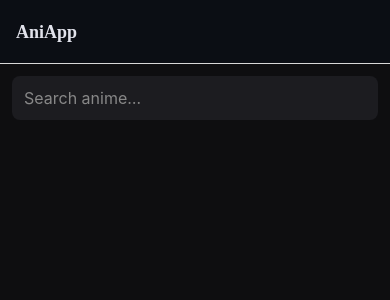
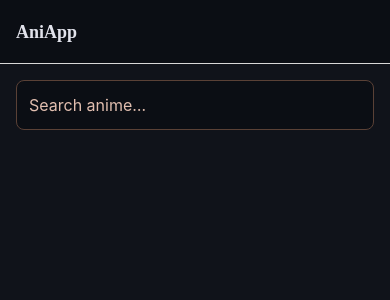
Before and after one commit to ducquang2/AniApp, a React Native app: screen /Search in a window 390 px wide. Shown: the top 300 px of the page. Built offline with nearby package versions, Linux system fonts and the light colour scheme.

Commit message:
feat: enhance anime search and episode display with thumbnail support and improved UI elements

```diff
--- a/src/scraper/constants.ts
+++ b/src/scraper/constants.ts
@@ -5,7 +5,12 @@ export const USER_AGENT =
   'Mozilla/5.0 (Windows NT 10.0; Win64; x64; rv:109.0) Gecko/20100101 Firefox/121.0';
 
 export const SEARCH_GQL =
-  'query( $search: SearchInput $limit: Int $page: Int $translationType: VaildTranslationTypeEnumType $countryOrigin: VaildCountryOriginEnumType ) { shows( search: $search limit: $limit page: $page translationType: $translationType countryOrigin: $countryOrigin ) { edges { _id name availableEpisodes __typename } }}';
+  'query( $search: SearchInput $limit: Int $page: Int $translationType: VaildTranslationTypeEnumType $countryOrigin: VaildCountryOriginEnumType ) { shows( search: $search limit: $limit page: $page translationType: $translationType countryOrigin: $countryOrigin ) { edges { _id name thumbnail availableEpisodes __typename } }}';
+
+// Allanime thumbnails come back either as full URLs or as bare filenames served
+// from this image host.
+export const ALLANIME_IMG_HOST =
+  'https://wp.youtube-anime.com/aln.youtube-anime.com';
 
 export const EPISODES_LIST_GQL =
   'query ($showId: String!) { show( _id: $showId ) { _id availableEpisodesDetail }}';
--- a/src/scraper/search.ts
+++ b/src/scraper/search.ts
@@ -1,5 +1,5 @@
 import { gqlPost } from './api';
-import { SEARCH_GQL } from './constants';
+import { ALLANIME_IMG_HOST, SEARCH_GQL } from './constants';
 import type { SearchResult, TranslationType } from './types';
 
 type RawSearchResponse = {
@@ -7,10 +7,18 @@ type RawSearchResponse = {
     edges: Array<{
       _id: string;
       name: string;
+      thumbnail?: string | null;
       availableEpisodes: { sub: number; dub: number; raw: number };
     }>;
   };
 };
+
+// Thumbnails arrive as full URLs or as bare filenames on the allanime image host.
+function resolveThumbnail(raw: string | null | undefined): string | undefined {
+  if (!raw) return undefined;
+  if (raw.startsWith('http')) return raw;
+  return `${ALLANIME_IMG_HOST}/${raw.replace(/^\//, '')}`;
+}
 
 export async function searchAnime(
   query: string,
@@ -28,6 +36,7 @@ export async function searchAnime(
     .map(e => ({
       id: e._id,
       name: e.name,
+      thumbnail: resolveThumbnail(e.thumbnail),
       availableEpisodes: e.availableEpisodes,
     }));
 }
--- a/src/scraper/types.ts
+++ b/src/scraper/types.ts
@@ -3,6 +3,7 @@ export type TranslationType = 'sub' | 'dub';
 export type SearchResult = {
   id: string;
   name: string;
+  thumbnail?: string;
   availableEpisodes: { sub: number; dub: number; raw: number };
 };
 
--- a/src/screens/EpisodesScreen.tsx
+++ b/src/screens/EpisodesScreen.tsx
@@ -1,4 +1,4 @@
-import { useEffect, useState } from 'react';
+import { useCallback, useEffect, useState } from 'react';
 import {
   ActivityIndicator,
   FlatList,
@@ -11,6 +11,8 @@ import type { NativeStackScreenProps } from '@react-navigation/native-stack';
 
 import { listEpisodes, type EpisodeInfo } from '../scraper';
 import type { RootStackParamList } from '../navigation';
+import { Button } from '../components';
+import { colors, radii, spacing, typography } from '../theme';
 
 type Props = NativeStackScreenProps<RootStackParamList, 'Episodes'>;
 
@@ -20,9 +22,9 @@ export function EpisodesScreen({ route, navigation }: Props) {
   const [loading, setLoading] = useState(true);
   const [error, setError] = useState<string | null>(null);
 
-  useEffect(() => {
-    navigation.setOptions({ title });
-    (async () => {
+  const load = useCallback(async () => {
+    setLoading(true);
+    setError(null);
     try {
       const list = await listEpisodes(showId, 'sub');
       setEpisodes(list);
@@ -31,13 +33,17 @@ export function EpisodesScreen({ route, navigation }: Props) {
     } finally {
       setLoading(false);
     }
-    })();
-  }, [showId, title, navigation]);
+  }, [showId]);
+
+  useEffect(() => {
+    navigation.setOptions({ title });
+    load();
+  }, [title, navigation, load]);
 
   if (loading) {
     return (
       <View style={styles.center}>
-        <ActivityIndicator />
+        <ActivityIndicator color={colors.primaryContainer} />
       </View>
     );
   }
@@ -45,6 +51,7 @@ export function EpisodesScreen({ route, navigation }: Props) {
     return (
       <View style={styles.center}>
         <Text style={styles.error}>{error}</Text>
+        <Button title="Retry" onPress={load} style={styles.retry} />
       </View>
     );
   }
@@ -52,12 +59,13 @@ export function EpisodesScreen({ route, navigation }: Props) {
   return (
     <FlatList
       style={styles.container}
+      contentContainerStyle={styles.list}
       data={episodes}
       numColumns={4}
       keyExtractor={item => item.episodeString}
       renderItem={({ item }) => (
         <Pressable
-          style={styles.cell}
+          style={({ pressed }) => [styles.cell, pressed && styles.cellPressed]}
           onPress={() =>
             navigation.navigate('Player', {
               showId,
@@ -73,21 +81,38 @@ export function EpisodesScreen({ route, navigation }: Props) {
 }
 
 const styles = StyleSheet.create({
-  container: { flex: 1, backgroundColor: '#0e0e10' },
+  container: { flex: 1, backgroundColor: colors.background },
+  list: { padding: spacing.base },
   center: {
     flex: 1,
-    backgroundColor: '#0e0e10',
+    backgroundColor: colors.background,
     alignItems: 'center',
     justifyContent: 'center',
+    padding: spacing.gutter,
   },
   cell: {
     flex: 1,
-    margin: 6,
+    margin: spacing.stackSm + 2,
     paddingVertical: 18,
-    backgroundColor: '#1c1c20',
-    borderRadius: 8,
+    backgroundColor: colors.surfaceContainer,
+    borderRadius: radii.base,
+    borderWidth: 1,
+    borderColor: colors.outlineVariant,
     alignItems: 'center',
   },
-  cellText: { color: '#fff', fontSize: 16, fontWeight: '600' },
-  error: { color: '#f55', textAlign: 'center', padding: 16 },
+  cellPressed: {
+    backgroundColor: colors.surfaceContainerHigh,
+    borderColor: colors.primaryContainer,
+  },
+  cellText: {
+    ...typography.bodyMd,
+    fontWeight: '600',
+    color: colors.onSurface,
+  },
+  error: {
+    color: colors.error,
+    ...typography.bodyMd,
+    textAlign: 'center',
+  },
+  retry: { marginTop: spacing.stackMd },
 });
--- a/src/screens/SearchScreen.tsx
+++ b/src/screens/SearchScreen.tsx
@@ -2,30 +2,45 @@ import { useState } from 'react';
 import {
   ActivityIndicator,
   FlatList,
-  Pressable,
   StyleSheet,
   Text,
   TextInput,
+  useWindowDimensions,
   View,
 } from 'react-native';
 import type { NativeStackScreenProps } from '@react-navigation/native-stack';
 
 import { searchAnime, type SearchResult } from '../scraper';
 import type { RootStackParamList } from '../navigation';
+import { AnimeCard, Button } from '../components';
+import { colors, radii, spacing, typography } from '../theme';
 
 type Props = NativeStackScreenProps<RootStackParamList, 'Search'>;
+
+function episodeLabel(item: SearchResult): string {
+  const { sub, dub } = item.availableEpisodes;
+  const parts = [`${sub} EP`];
+  if (dub > 0) parts.push('DUB');
+  return parts.join(' · ');
+}
 
 export function SearchScreen({ navigation }: Props) {
   const [query, setQuery] = useState('');
   const [results, setResults] = useState<SearchResult[]>([]);
   const [loading, setLoading] = useState(false);
   const [error, setError] = useState<string | null>(null);
+  const [searched, setSearched] = useState(false);
+  const [focused, setFocused] = useState(false);
+
+  const { width } = useWindowDimensions();
+  const cardWidth = (width - spacing.gutter * 3) / 2;
 
   const onSubmit = async () => {
     const q = query.trim();
     if (!q) return;
     setLoading(true);
     setError(null);
+    setSearched(true);
     try {
       const r = await searchAnime(q, 'sub');
       setResults(r);
@@ -40,39 +55,58 @@ export function SearchScreen({ navigation }: Props) {
   return (
     <View style={styles.container}>
       <TextInput
-        style={styles.input}
+        style={[styles.input, focused && styles.inputFocused]}
         placeholder="Search anime…"
-        placeholderTextColor="#888"
+        placeholderTextColor={colors.onSurfaceVariant}
         value={query}
         onChangeText={setQuery}
         onSubmitEditing={onSubmit}
+        onFocus={() => setFocused(true)}
+        onBlur={() => setFocused(false)}
         returnKeyType="search"
         autoCapitalize="none"
         autoCorrect={false}
       />
-      {loading && <ActivityIndicator style={styles.loader} />}
-      {error && <Text style={styles.error}>{error}</Text>}
+
+      {loading ? (
+        <ActivityIndicator
+          style={styles.loader}
+          color={colors.primaryContainer}
+        />
+      ) : null}
+
+      {error ? (
+        <View style={styles.stateBox}>
+          <Text style={styles.error}>{error}</Text>
+          <Button title="Retry" onPress={onSubmit} style={styles.retry} />
+        </View>
+      ) : null}
+
+      {!loading && !error && searched && results.length === 0 ? (
+        <Text style={styles.hint}>No results found.</Text>
+      ) : null}
+
       <FlatList
         data={results}
         keyExtractor={item => item.id}
+        numColumns={2}
+        columnWrapperStyle={styles.column}
+        contentContainerStyle={styles.list}
         renderItem={({ item }) => (
-          <Pressable
-            style={styles.row}
+          <AnimeCard
+            title={item.name}
+            posterUrl={item.thumbnail}
+            subtitle={episodeLabel(item)}
+            width={cardWidth}
+            style={styles.card}
             onPress={() =>
               navigation.navigate('Episodes', {
                 showId: item.id,
                 title: item.name,
                 subCount: item.availableEpisodes.sub,
               })
-            }>
-            <Text style={styles.title}>{item.name}</Text>
-            <Text style={styles.meta}>
-              {item.availableEpisodes.sub} sub
-              {item.availableEpisodes.dub > 0
-                ? ` · ${item.availableEpisodes.dub} dub`
-                : ''}
-            </Text>
-          </Pressable>
+            }
+          />
         )}
       />
     </View>
@@ -80,23 +114,33 @@ export function SearchScreen({ navigation }: Props) {
 }
 
 const styles = StyleSheet.create({
-  container: { flex: 1, backgroundColor: '#0e0e10' },
+  container: { flex: 1, backgroundColor: colors.background },
   input: {
-    margin: 12,
-    padding: 12,
-    borderRadius: 8,
-    backgroundColor: '#1c1c20',
-    color: '#fff',
-    fontSize: 16,
+    margin: spacing.gutter,
+    paddingHorizontal: spacing.stackMd,
+    paddingVertical: spacing.stackMd,
+    borderRadius: radii.base,
+    backgroundColor: colors.surfaceContainerLowest,
+    borderWidth: 1,
+    borderColor: colors.outlineVariant,
+    color: colors.onSurface,
+    ...typography.bodyMd,
   },
-  loader: { marginVertical: 12 },
-  error: { color: '#f55', marginHorizontal: 16, marginBottom: 8 },
-  row: {
-    paddingHorizontal: 16,
-    paddingVertical: 12,
-    borderBottomColor: '#222',
-    borderBottomWidth: StyleSheet.hairlineWidth,
+  inputFocused: { borderColor: colors.primaryContainer },
+  loader: { marginVertical: spacing.stackMd },
+  stateBox: {
+    paddingHorizontal: spacing.gutter,
+    paddingBottom: spacing.stackMd,
   },
-  title: { color: '#fff', fontSize: 16, fontWeight: '600' },
-  meta: { color: '#888', fontSize: 13, marginTop: 4 },
+  error: { color: colors.error, ...typography.bodyMd },
+  retry: { marginTop: spacing.stackMd, alignSelf: 'flex-start' },
+  hint: {
+    color: colors.onSurfaceVariant,
+    ...typography.bodyMd,
+    textAlign: 'center',
+    marginTop: spacing.stackLg,
+  },
+  list: { paddingHorizontal: spacing.gutter, paddingBottom: spacing.gutter },
+  column: { justifyContent: 'space-between' },
+  card: { marginBottom: spacing.gutter },
 });
```
Lines whose indentation alone changed are shown as unchanged.
